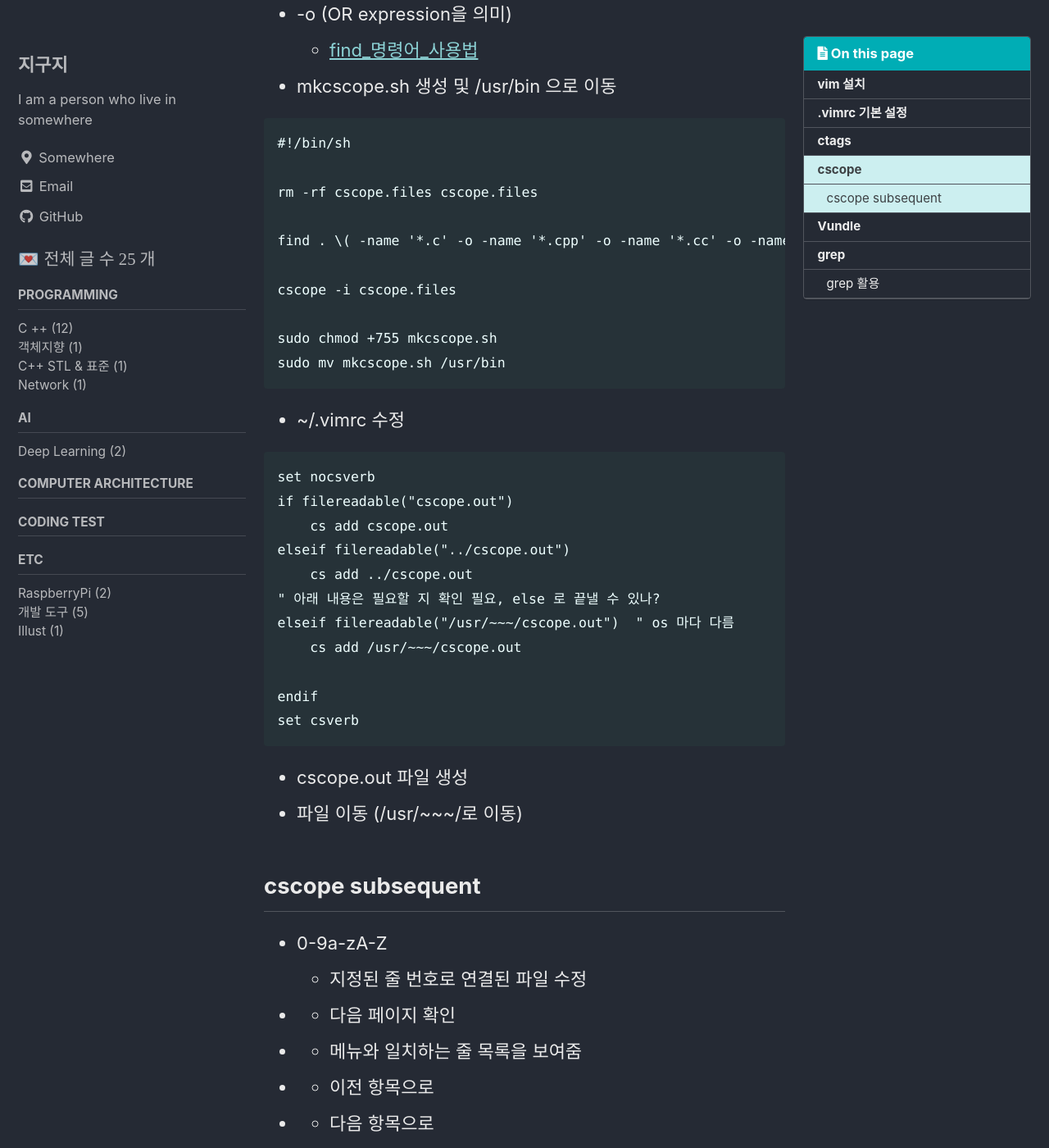
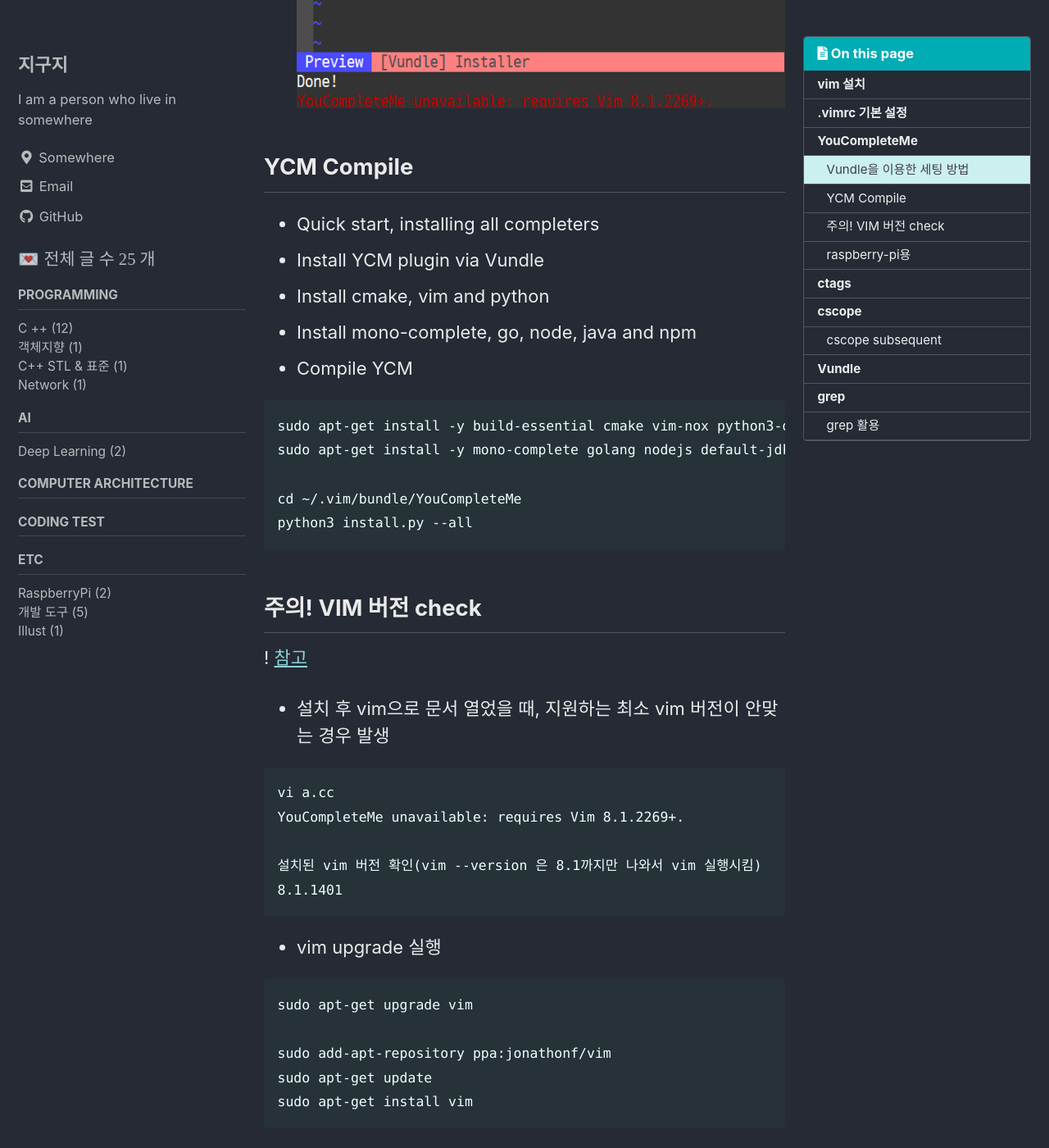
Before and after one commit to hyesuk-k/hyesuk-k.github.io, a Jekyll site: the page built from _posts/2021-07-07-vim_settings.md, in a window 1280 px wide and 1400 px high, scrolled down 2472 px. Shown: the whole window at 82% size. Built offline with Jekyll 4.4.1, drawn with Linux system fonts in a browser that asks for light colours; cached includes are drawn as plain includes; some of the changed text lies outside the part shown.

Commit message:
[vimrc] YCM 설치를 위한 삽질...

````diff
--- a/_posts/2021-07-07-vim_settings.md
+++ b/_posts/2021-07-07-vim_settings.md
@@ -60,6 +60,97 @@ filetype off
 :options
 :set all
 ```
+
+# YouCompleteMe
+
+* [YouCompleteMe](https://github.com/ycm-core/YouCompleteMe)
+* [UsingVundle](https://stackoverflow.com/questions/47956670/how-to-install-plugins-in-vim-using-vundle)
+
+## Vundle을 이용한 세팅 방법
+
+* 위 기본 개발 환경 있음 (g++, vim, cmake, python, Vundle 설치되어 있는 상태)
+*  ~/.vimrc 에 Plugin 추가
+
+```
+call vundle#begin()
+. . .
+Plugin 'Valloric/YouCompleteMe'
+. . .
+call vundle#end()
+```
+
+* vim 열려 있는 상태에서 plugin install 수행
+
+```
+:source %
+:PluginInstall
+```
+
+* plugin install "Done!" 메시지 확인
+![DoneVundleYCM]({{"/assets/img/tool/ycm_install.png"}})
+
+## YCM Compile
+
+* Quick start, installing all completers
+* Install YCM plugin via Vundle
+* Install cmake, vim and python
+* Install mono-complete, go, node, java and npm
+* Compile YCM
+
+```
+sudo apt-get install -y build-essential cmake vim-nox python3-dev
+sudo apt-get install -y mono-complete golang nodejs default-jdk npm
+
+cd ~/.vim/bundle/YouCompleteMe
+python3 install.py --all
+```
+
+## 주의! VIM 버전 check
+
+! [참고](https://chusiang.medium.com/install-the-vim-8-0-and-youcompleteme-with-make-on-centos-7-4-1573ad780953)
+
+* 설치 후 vim으로 문서 열었을 때, 지원하는 최소 vim 버전이 안맞는 경우 발생
+
+```
+vi a.cc
+YouCompleteMe unavailable: requires Vim 8.1.2269+.
+
+설치된 vim 버전 확인(vim --version 은 8.1까지만 나와서 vim 실행시킴)
+8.1.1401
+```
+
+* vim upgrade 실행
+
+```
+sudo apt-get upgrade vim
+
+sudo add-apt-repository ppa:jonathonf/vim
+sudo apt-get update
+sudo apt-get install vim
+```
+
+* 그러나 raspberri pi는 add-apt-repository 가 없음ㅠ
+    + [찾음](https://itsfoss.com/add-apt-repository-command-not-found/)
+    + [이후 vim 8.2 설치](https://websetnet.net/vim-8-2-released-how-to-install-vim-in-ubuntu-linux/)
+
+```
+sudo apt-get install -y software-properties-common
+sudo apt-get update
+```
+
+
+* vim을 수동으로 설치한다.
+
+```
+git clone https://github.com/vim/vim
+./configure
+make -jX && make install
+```
+
+## raspberry-pi용
+
+!참고 : https://roboticsbackend.com/install-use-vim-raspberry-pi/
+
 
 # ctags
 
````
Also changed, not shown: other parts of _posts/2021-07-07-vim_settings.md (+1 -1 lines), assets/img/tool/ycm_install.png (added).
